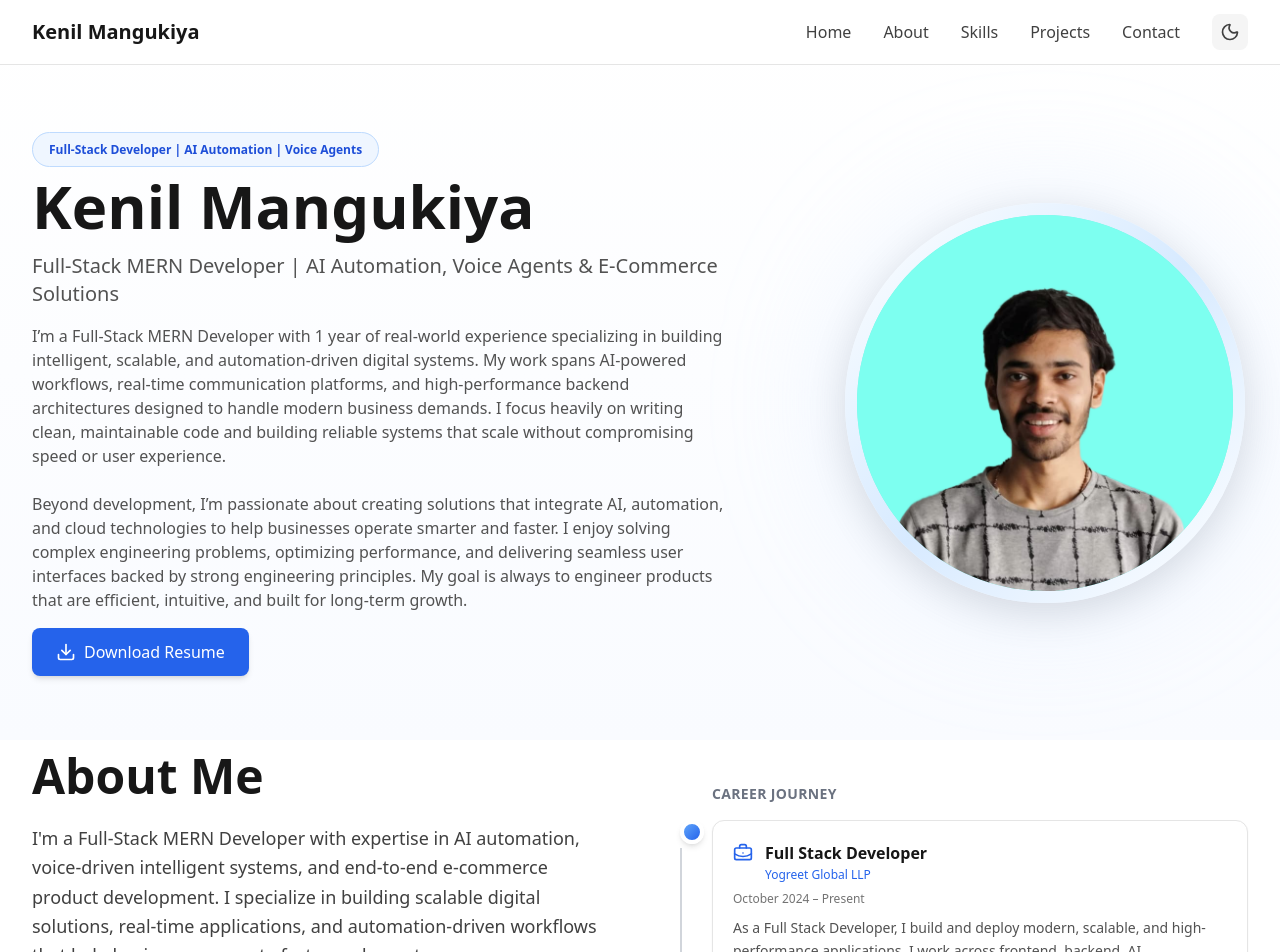
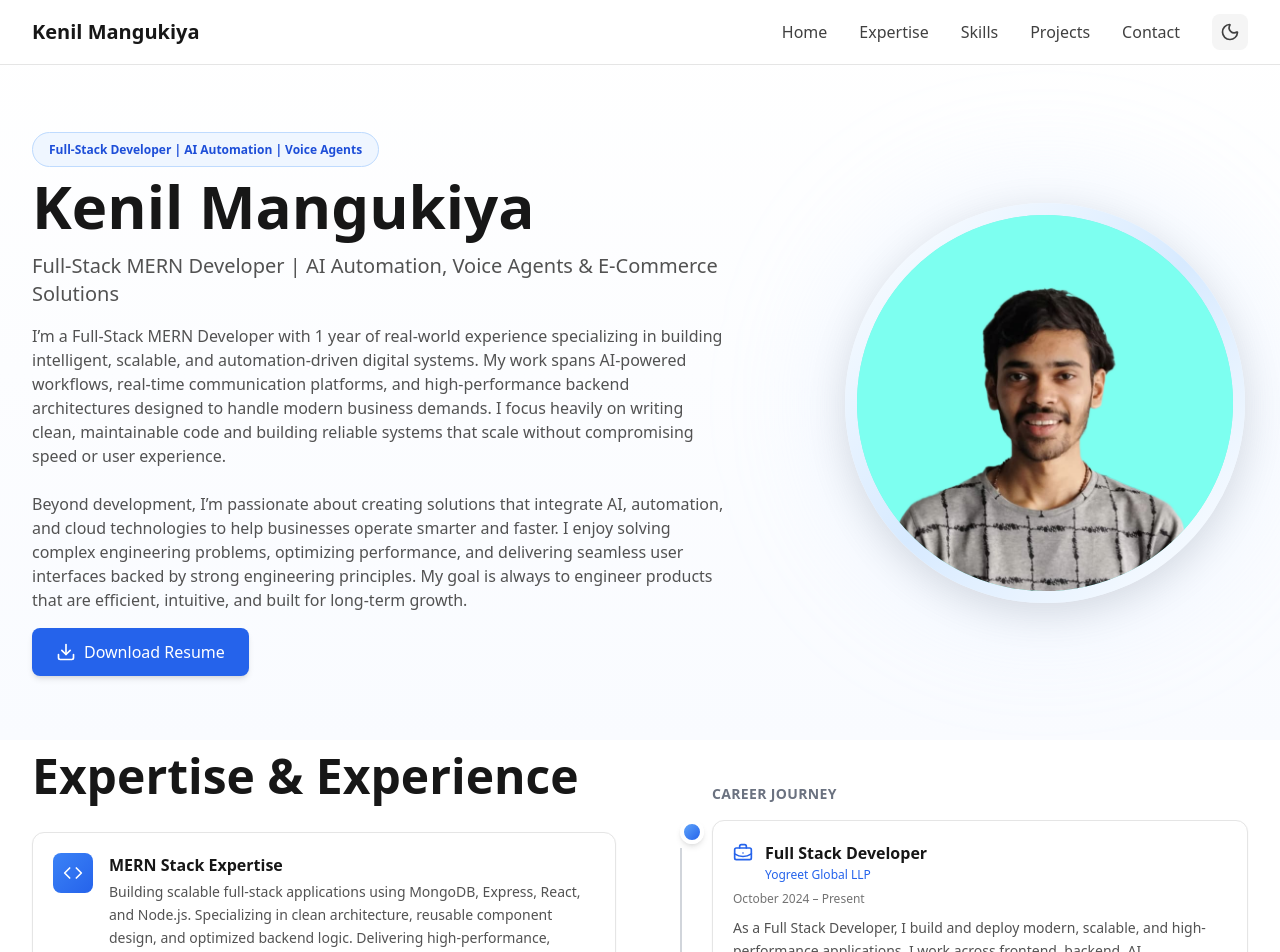
Before and after one commit to Kenil-Mangukiya/Portfolio, a React (Vite) app: page / in a window 1280 px wide. Shown: the top 952 px of the page. Built offline with nearby package versions, Linux system fonts and the light colour scheme.

Commit message:
Enhanced the light and dark mode functionality

```diff
--- a/src/components/About.tsx
+++ b/src/components/About.tsx
@@ -73,7 +73,7 @@ const About = () => {
   };
 
   return (
-    <section id="about" className="pt-3  bg-white dark:bg-neutral-50">
+    <section id="expertise" className="pt-3  bg-white dark:bg-neutral-50">
       <div className="max-w-[1450px] mx-auto px-4 sm:px-6 lg:px-8">
         {/* Two-column responsive grid layout */}
         <div className="grid grid-cols-1 md:grid-cols-2 gap-12">
@@ -88,11 +88,8 @@ const About = () => {
             {/* Section Title + reduced-width text block */}
             <div className="max-w-[85%] lg:max-w-[580px]">
               <h2 className="text-4xl md:text-5xl font-bold text-neutral-900 dark:text-neutral-900 mb-6">
-                About Me
+                Expertise & Experience
               </h2>
-              <p className="text-lg text-neutral-700 dark:text-neutral-700 leading-relaxed">
-                I'm a Full-Stack MERN Developer with expertise in AI automation, voice-driven intelligent systems, and end-to-end e-commerce product development. I specialize in building scalable digital solutions, real-time applications, and automation-driven workflows that help businesses operate faster and smarter.
-              </p>
             </div>
 
             {/* Highlight Cards - consistent spacing, padding and staggered animation */}
--- a/src/components/Contact.tsx
+++ b/src/components/Contact.tsx
@@ -61,7 +61,7 @@ const Contact = () => {
 
   return (
     <section id="contact" className="py-20 bg-white dark:bg-neutral-50">
-      <div className="max-w-7xl mx-auto px-4 sm:px-6 lg:px-8">
+      <div className="max-w-[1450px] mx-auto px-4 sm:px-6 lg:px-8">
         <motion.h2
           initial={{ opacity: 0, y: 20 }}
           whileInView={{ opacity: 1, y: 0 }}
--- a/src/components/Navbar.tsx
+++ b/src/components/Navbar.tsx
@@ -23,7 +23,7 @@ const Navbar = () => {
 
   const navItems = [
     { name: 'Home', href: '#home' },
-    { name: 'About', href: '#about' },
+    { name: 'Expertise', href: '#expertise' },
     { name: 'Skills', href: '#skills' },
     { name: 'Projects', href: '#projects' },
     { name: 'Contact', href: '#contact' },
```
